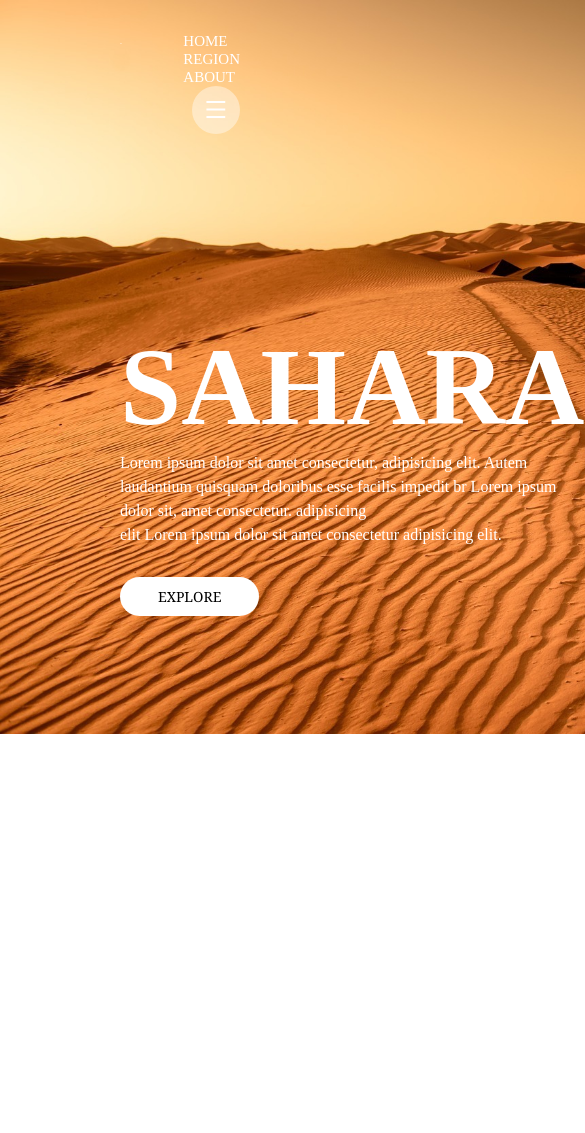
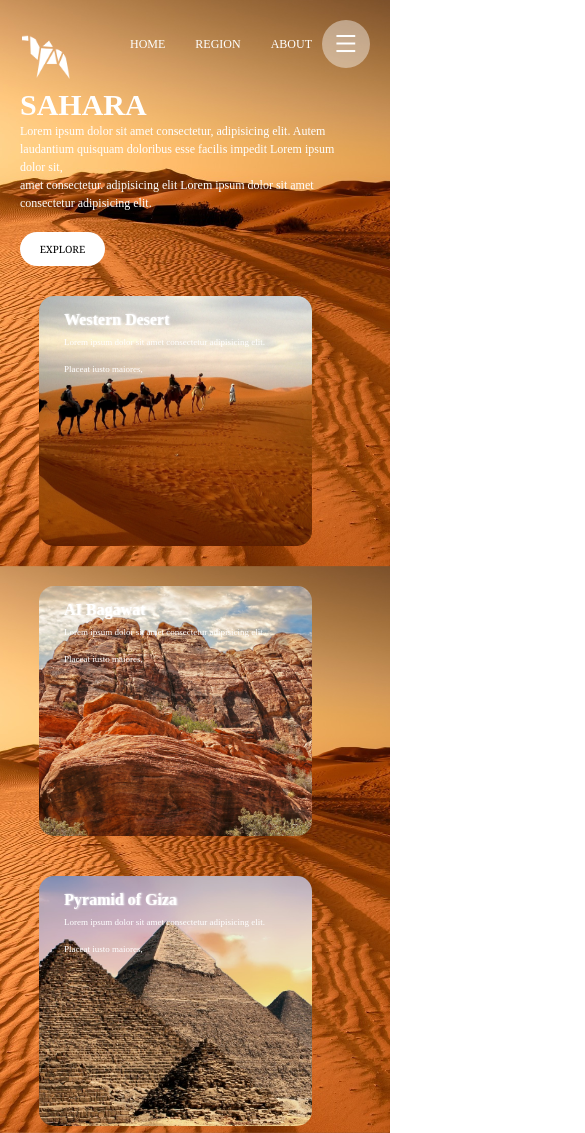
Before and after one commit to hrishabhsharma/CSS_Handson_6, a plain HTML site: page index.html in a window 390 px wide. Shown: the top 1133 px of the page, 585 px wide, since content can reach past the window. Drawn offline with Linux system fonts and the light colour scheme.

Commit message:
mobile view added

```diff
--- a/index.html
+++ b/index.html
@@ -13,12 +13,10 @@
             <img src="./logo (1).png" alt="logo" width="50%">
         </div>
         <div class="navbar">
-            <ul>
-                <li> <a href="./index.html">HOME</a></li>
-                <li> <a href="./index.html">REGION</a></li>
-                <li> <a href="./index.html">ABOUT</a></li>
-            </ul>
-            <img src="./menu.png" alt="navbar"  class="navbar-icon">
+                <div><a href="./index.html">HOME</a></div>
+                <div><a href="./index.html">REGION</a></div>
+                <div><a href="./index.html">ABOUT</a></div>
+                <img src="./menu.png" alt="navbar"  class="navbar-icon">
         </div>
     </div>
 
@@ -26,7 +24,7 @@
 
     <div class="sahara">
         <h1>SAHARA</h1>
-        <p>Lorem ipsum dolor sit amet consectetur, adipisicing elit. Autem laudantium quisquam doloribus esse facilis impedit br Lorem ipsum dolor sit, amet consectetur. adipisicing <br> elit Lorem ipsum dolor sit amet consectetur adipisicing elit.</p>
+        <p>Lorem ipsum dolor sit amet consectetur, adipisicing elit. Autem laudantium quisquam doloribus esse facilis impedit Lorem ipsum dolor sit, <br> amet consectetur. adipisicing elit Lorem ipsum dolor sit amet consectetur adipisicing elit.</p>
         <!-- <div >EXPLORE</div> -->
         <button class="explore">EXPLORE</button>
     </div>
--- a/style.css
+++ b/style.css
@@ -12,48 +12,46 @@ body{
 .container_1{
     display: flex;
     justify-content: space-between;
+    margin-top: 20px;
 }
 .logo{
-    margin-top: 30px;
+    margin-top: 10px;
     margin-left: 120px;
     cursor: pointer;
 }
 .navbar{
-   margin-right: 150px;
-   margin-top: 20px;
+    display: flex;
+    height: 48px;
+    margin-right: 150px;
 }
-.navbar ul{
-    float: left;
-    padding-top: 12px;
-    padding-left: 0px;
+.navbar>div{
+    font-size: 15px;
+    margin-right: 60px;
+    align-self: center;
 }
-.navbar ul li{
-    list-style-type: none;
-    display: inline-block;
-    margin-left: 60px;
-    font-size: 15px;
-}
-li a{
+a{
     text-decoration: none;
     color: white;
 }
 .navbar-icon{
-    float: right;
-    margin-left: 40px;
+    height: 48px;
+    width: 48px;
+    margin-left: -20px;
     cursor: pointer;
 }
 
 .container_2{
     display: flex;
 }
+
 .sahara{
-    margin-top: 190px;
-    margin-left: 120px;
+    padding-top: 200px;
+    padding-left: 120px;
+    width: 50%;
 }
-
 .sahara h1{
-font-weight: bolder;
-font-size: 110px;
+    font-weight: bolder;
+    font-size: 110px;
 }
 .sahara p{
     line-height: 1.5;
@@ -61,30 +59,28 @@ font-size: 110px;
 .explore{
     background-color: white;
     border-style: hidden;
-    font:14px Georgia, serif;
+    font: 14px Georgia, serif;
     color: black;
     padding: 10px;
     text-align: center;
-    width: 30%;
     border-radius: 25px;
     margin-top: 30px;
+    width: 30%;
 }
+
 .content{
-    /* display: grid; */
-    /* grid-template-columns: auto auto; */
-    height: 600px;
-    display: flex;
-    flex-wrap: wrap;
-    margin-right: 200px;
-    margin-left: 100px;
-    justify-content: space-between;
+    display: grid;
+    grid-template-columns: 220px 220px;
+    row-gap: 40px;
+    column-gap: 60px;
+    margin-left: 80px;
 }
 .box{
+    height: 250px;
     border-radius: 15px;
-    height: 250px;
-    width: 220px;
     padding: 15px 25px;
     background-size: cover;
+    background-position: center;
 }
 .box:hover{
     margin-top: -10px;
@@ -109,43 +105,88 @@ font-size: 110px;
     background-image: url(./pic-4.png);
 }
 
-@media only screen and ( max-width: 856px ) and (min-width: 500px )
+@media only screen  and (min-width: 550px ) and ( max-width: 900px )
 {
     body{
-        /* background-blend-mode: multiply; */
-        background-size: auto ;
+        background-size: 115% 45%;
+        background-position-x: center;
         background-repeat: repeat;
     }
     .logo{
         margin-left: 80px;
     }
     .navbar{
-       margin-right: 80px;
+       margin-right: 60px;
     }
     .container_2{
-        flex-wrap: wrap;
-        width: 100%;
+        flex-direction: column;
     }
     .sahara{
-        margin: 0px 80px;
+        width: 100%;
+        padding-top: 0px;
+        padding-left: 80px;
+        padding-right: 60px;
     }
     .sahara h1{
-    font-size: 40px;
+        font-size: 40px;
     }
     .explore:hover{
         margin-bottom: 10px;
     }
 
     .content{
-        height: 1100px;
-        flex-direction: column;
-        width: 100%;
-        margin-top: 20px;
-        margin-left: 150px;
-        margin-right: 150px;
-    }
-    .box{
-        width: 100%;
-        background-position: center;
+        grid-template-columns: 100%;
+        width: 60%;
+        margin-top: 30px;
+        margin-left: 22%;
     }
 }
+
+@media only screen  and (min-width: 280px ) and ( max-width: 549px ) {
+    body{
+        background-size: 250% 40%;
+        background-position-x: center;
+        background-repeat: repeat;
+    }
+    .logo{
+        margin-left: 10px;
+        transform: scale(0.8);
+    }
+    .navbar{
+       margin-right: 20px;
+    }
+    .navbar>div{
+        font-size: 12px;
+        margin-right: 30px;
+    }
+    .container_2{
+        flex-direction: column;
+    }
+    .sahara{
+        width: 100%;
+        padding-top: 0px;
+        padding-left: 20px;
+        padding-right: 30px;
+    }
+    .sahara h1{
+        font-size: 30px;
+    }
+    .sahara p{
+        font-size: 12px;
+    }
+    .explore{
+        font-size: 10px;
+        margin-top: 20px;
+        width: 25%;
+    }
+    .explore:hover{
+        margin-bottom: 10px;
+    }
+
+    .content{
+        grid-template-columns: 100%;
+        width: 70%;
+        margin-top: 30px;
+        margin-left: 10%;
+    }
+}
```
